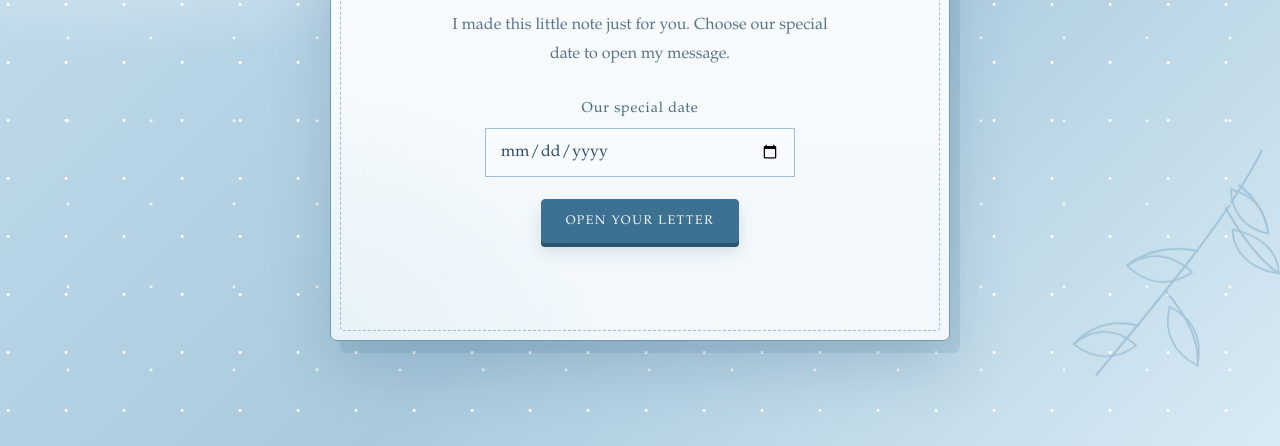
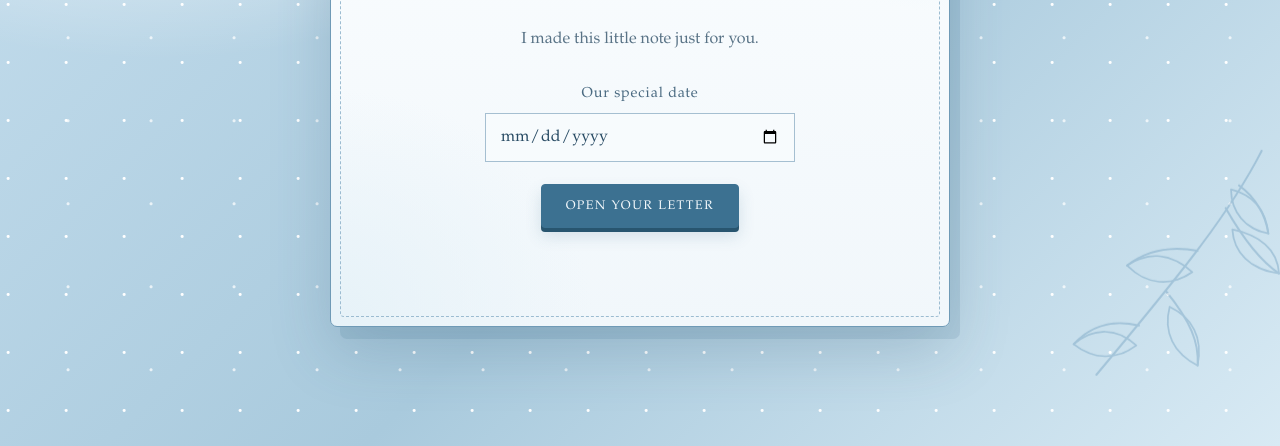
Before and after one commit to jennymaeperono-boop/month-by-month, a plain HTML site: page index.html in a window 1280 px wide. Shown: the part 354-800 px from the top of the page. Drawn offline with Linux system fonts and the light colour scheme.

Commit message:
edit message

```diff
--- a/index.html
+++ b/index.html
@@ -463,7 +463,7 @@
       <p class="eyebrow">A note for my dearest</p>
       <h1 id="welcome-title">Happy Monthsary</h1>
       <div class="rule" aria-hidden="true">✦</div>
-      <p class="intro">I made this little note just for you. Choose our special date to open my message.</p>
+      <p class="intro">I made this little note just for you.</p>
       <form id="date-form">
         <label class="date-label" for="monthsary-date">Our special date</label>
         <input id="monthsary-date" name="monthsary-date" type="date" required>
```
